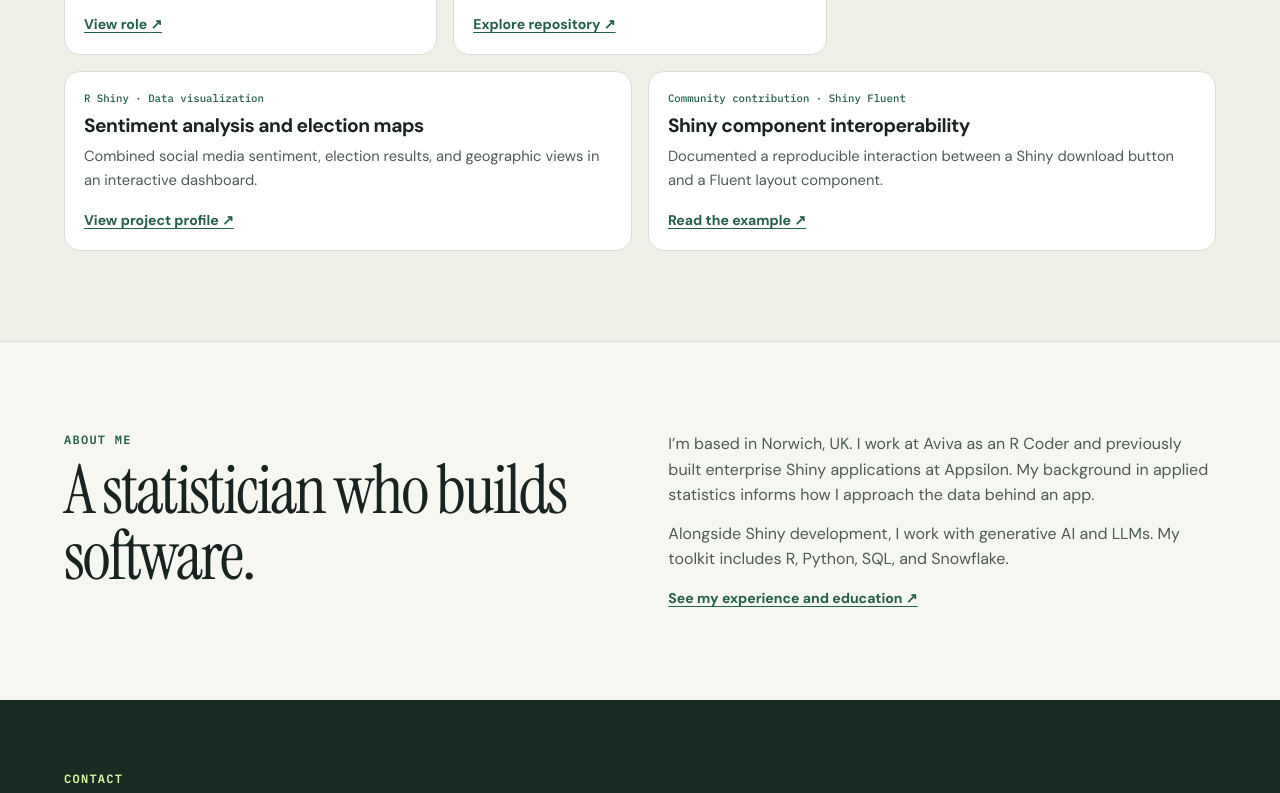
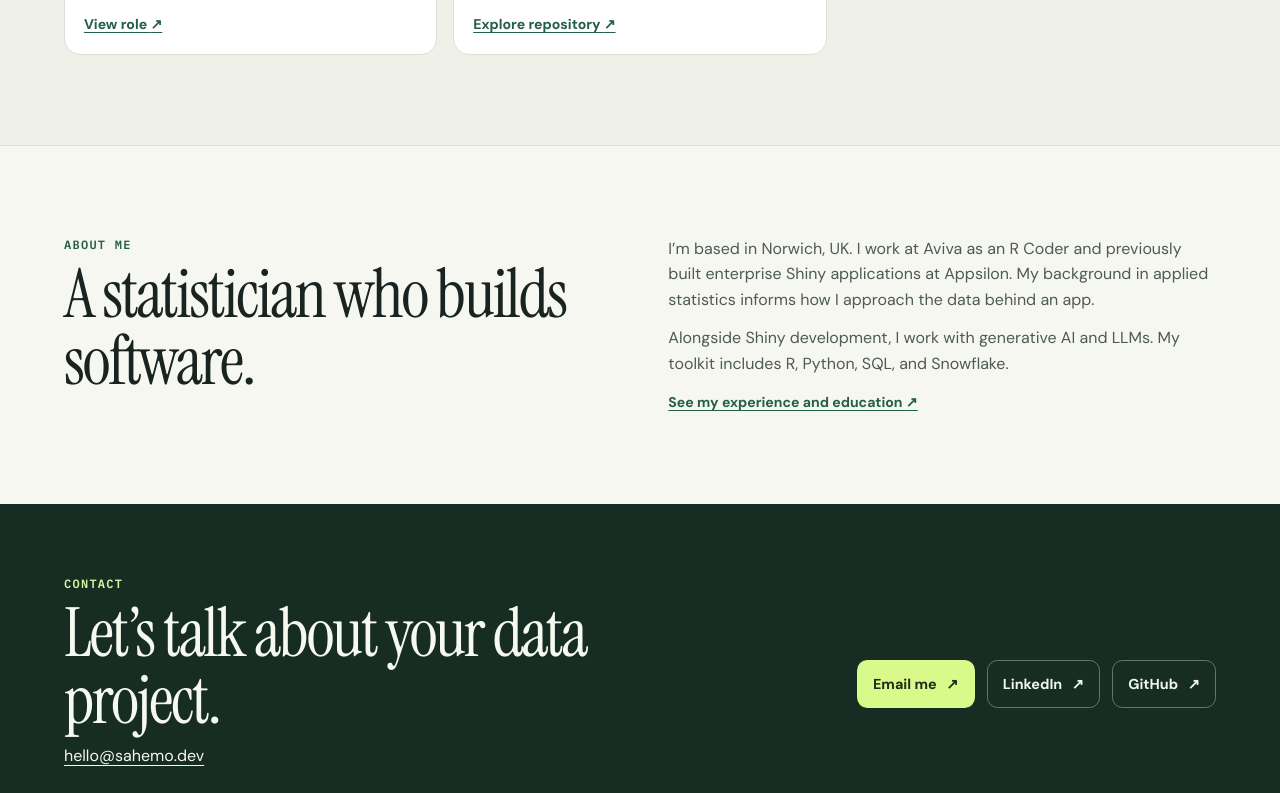
Before and after one commit to sahemo/sahemo.github.io, a plain HTML site: page index.html in a window 1280 px wide. Shown: the part 1554-2347 px from the top of the page. Drawn offline with Linux system fonts and the light colour scheme.

Commit message:
Remove selected portfolio projects

```diff
--- a/index.html
+++ b/index.html
@@ -50,8 +50,6 @@
           <div class="art art-ml" aria-hidden="true"><div class="matrix"><i></i><i></i><i></i><i></i><i></i><i></i><i></i><i></i><i></i><i></i><i></i><i></i><i></i><i></i><i></i><i></i></div><div class="art-tag">R / MACHINE LEARNING</div></div>
           <div class="project-body"><p class="project-type">Public repository · R</p><h3>Machine learning classification</h3><p>Documented model development and tuning in R, with the analysis and code available on GitHub.</p><a class="text-link" href="https://github.com/sahemo/microsoft_ml">Explore repository <span aria-hidden="true">↗</span></a></div>
         </article>
-        <article class="project compact-project"><div class="project-body"><p class="project-type">R Shiny · Data visualization</p><h3>Sentiment analysis and election maps</h3><p>Combined social media sentiment, election results, and geographic views in an interactive dashboard.</p><a class="text-link" href="https://www.freelancer.uy/u/sahemo">View project profile <span aria-hidden="true">↗</span></a></div></article>
-        <article class="project compact-project"><div class="project-body"><p class="project-type">Community contribution · Shiny Fluent</p><h3>Shiny component interoperability</h3><p>Documented a reproducible interaction between a Shiny download button and a Fluent layout component.</p><a class="text-link" href="https://github.com/Appsilon/shiny.fluent/issues/168">Read the example <span aria-hidden="true">↗</span></a></div></article>
       </div>
     </div></section>
     <section class="shell about" aria-labelledby="about-title">
```
